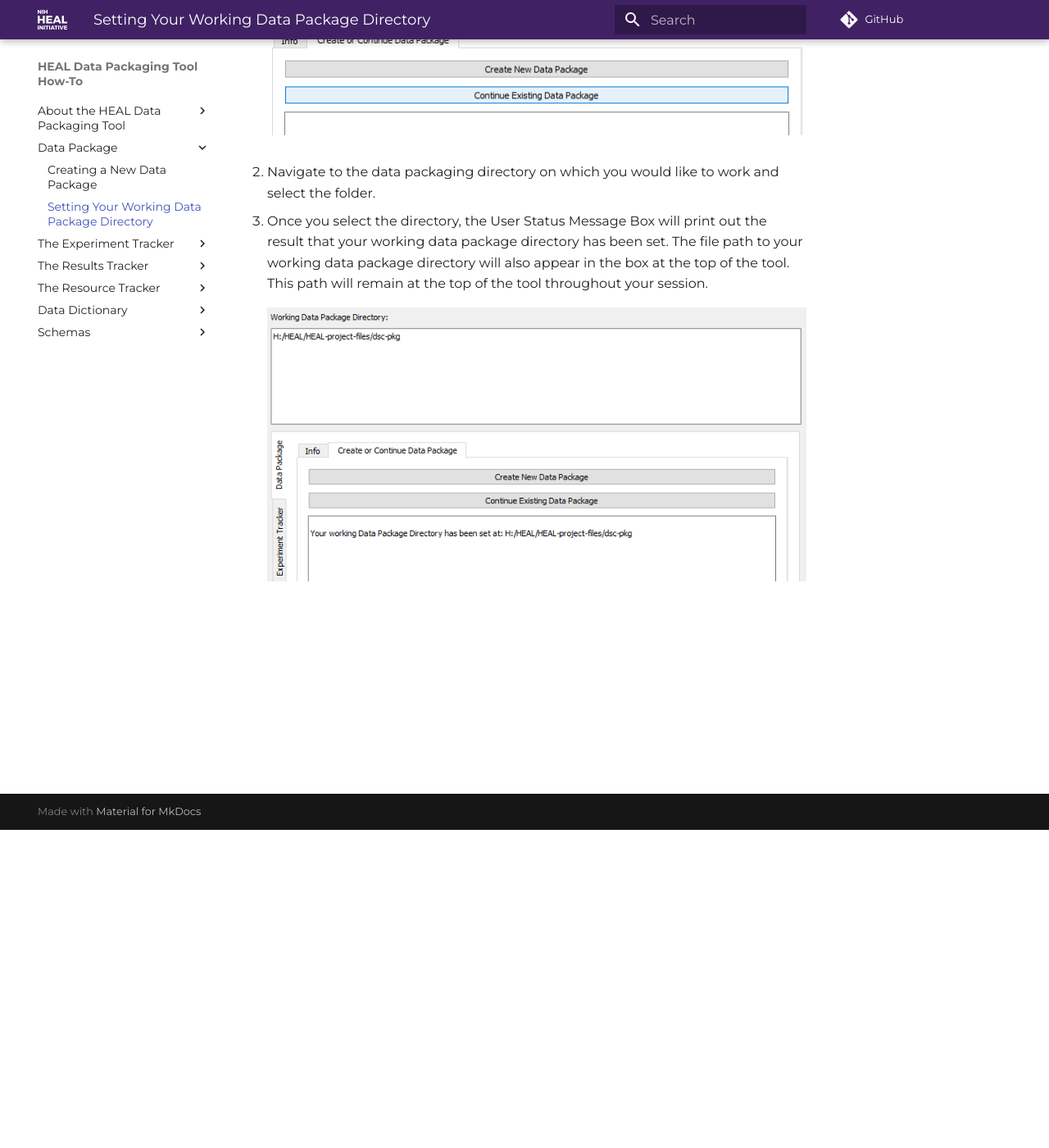
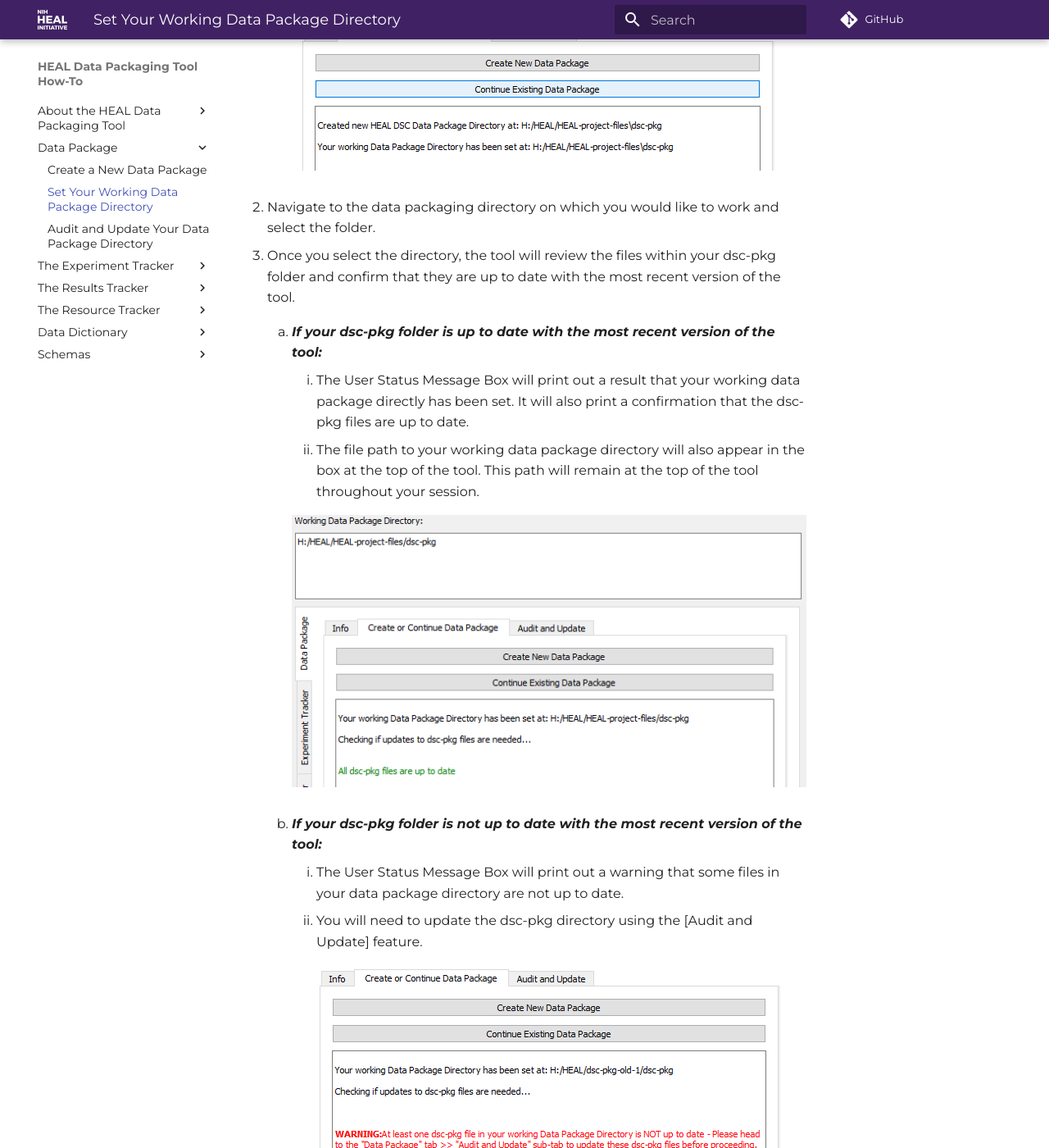
Before and after one commit to norc-heal/heal-app-docs, an MkDocs documentation site: the page built from docs/datadir/setdir.md, in a window 1280 px wide and 1400 px high, scrolled down 388 px. Shown: the whole window at 82% size. Built offline with MkDocs 1.6.1 and Material for MkDocs 9.7.7, drawn with Linux system fonts in a browser that asks for light colours; comment, search, counter and statistics services are not loaded.

Commit message:
Updates to directory documentation after tool update

```diff
--- a/docs/datadir/setdir.md
+++ b/docs/datadir/setdir.md
@@ -5,14 +5,26 @@
 1. Navigate to the "Create or Continue Data Package" and select "Continue Existing Data Package."
 
     <figure markdown>
-        ![](../app-screenshots/set-work-dir.PNG)
+        ![](../app-screenshots/set-work-dir-202401.PNG)
         <figcaption></figcaption>
     </figure>
 
 2. Navigate to the data packaging directory on which you would like to work and select the folder.
-3. Once you select the directory, the User Status Message Box will print out the result that your working data package directory has been set. The file path to your working data package directory will also appear in the box at the top of the tool. This path will remain at the top of the tool throughout your session.
+3. Once you select the directory, the tool will review the files within your dsc-pkg folder and confirm that they are up to date with the most recent version of the tool.
+    1. ***If your dsc-pkg folder is up to date with the most recent version of the tool:***
+        1. The User Status Message Box will print out a result that your working data package directly has been set. It will also print a confirmation that the dsc-pkg files are up to date.
+        2. The file path to your working data package directory will also appear in the box at the top of the tool. This path will remain at the top of the tool throughout your session.
 
-    <figure markdown>
-        ![](../app-screenshots/work-dir-success.PNG)
-        <figcaption></figcaption>
-    </figure>
+        <figure markdown>
+            ![](../app-screenshots/work-dir-success-202401.PNG)
+            <figcaption></figcaption>
+        </figure>
+
+    2. ***If your dsc-pkg folder is not up to date with the most recent version of the tool:***
+        1. The User Status Message Box will print out a warning that some files in your data package directory are not up to date.
+        2. You will need to update the dsc-pkg directory using the [Audit and Update] feature.
+
+        <figure markdown>
+            ![](../app-screenshots/work-dir-update-error-202401.PNG)
+            <figcaption></figcaption>
+        </figure>
--- a/mkdocs.yaml
+++ b/mkdocs.yaml
@@ -14,8 +14,9 @@
       - Navigating the Tool: about/nav.md
   - Data Package:
       - The Data Package Tab: datadir/index.md
-      - Creating a New Data Package: datadir/pkgdir.md
-      - Setting Your Working Data Package Directory: datadir/setdir.md
+      - Create a New Data Package: datadir/pkgdir.md
+      - Set Your Working Data Package Directory: datadir/setdir.md
+      - Audit and Update Your Data Package Directory: datadir/update.md
   - The Experiment Tracker:
       - exptrack/index.md
       - Add a New Experiment: exptrack/addexp.md
```
Also changed, not shown: docs/datadir/pkgdir.md (+2 -2 lines), docs/datadir/update.md (added, +3 -0 lines), docs/app-screenshots/create-new-202401.png (added), docs/app-screenshots/dsc-pkg-content.PNG, docs/app-screenshots/new-pkg-dir-202401.PNG (added), docs/app-screenshots/set-work-dir-202401.PNG (added), docs/app-screenshots/work-dir-success-202401.PNG (added), docs/app-screenshots/work-dir-update-error-202401.PNG (added).
